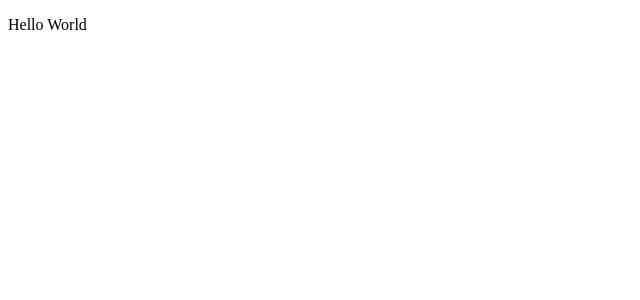
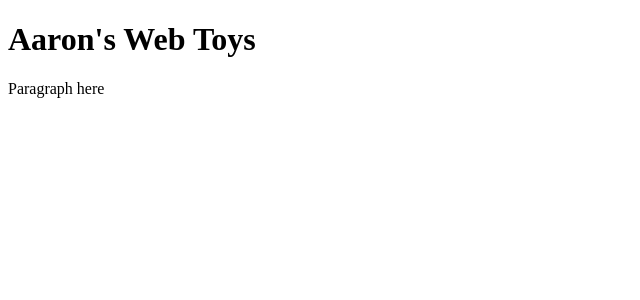
Before and after one commit to AaronWizard/webtoys, a React app: page / in a window 1280 px wide. Shown: the top 300 px of the page, without its empty margins (0-640 px from the left). Built offline with nearby package versions, Linux system fonts and the light colour scheme.

Commit message:
App and header components

```diff
--- /dev/null
+++ b/src/components/App.jsx
@@ -0,0 +1,14 @@
+import React from 'react';
+
+import Header from './Header';
+
+const App = () => (
+	<div>
+		<Header />
+		<p>
+			Paragraph here
+		</p>
+	</div>
+);
+
+export default App;
--- /dev/null
+++ b/src/components/Header.jsx
@@ -0,0 +1,9 @@
+import React from 'react';
+
+const Header = () => (
+	<div>
+		<h1>Aaron&#39;s Web Toys</h1>
+	</div>
+);
+
+export default Header;
--- a/src/index.jsx
+++ b/src/index.jsx
@@ -1,12 +1,12 @@
 import React from 'react';
 import ReactDOM from 'react-dom';
+
+import App from './components/App';
 
 const root = document.getElementById('root');
 if (root) {
 	ReactDOM.render(
-		<p>
-			Hello World
-		</p>,
+		<App />,
 		root,
 	);
 }
```
